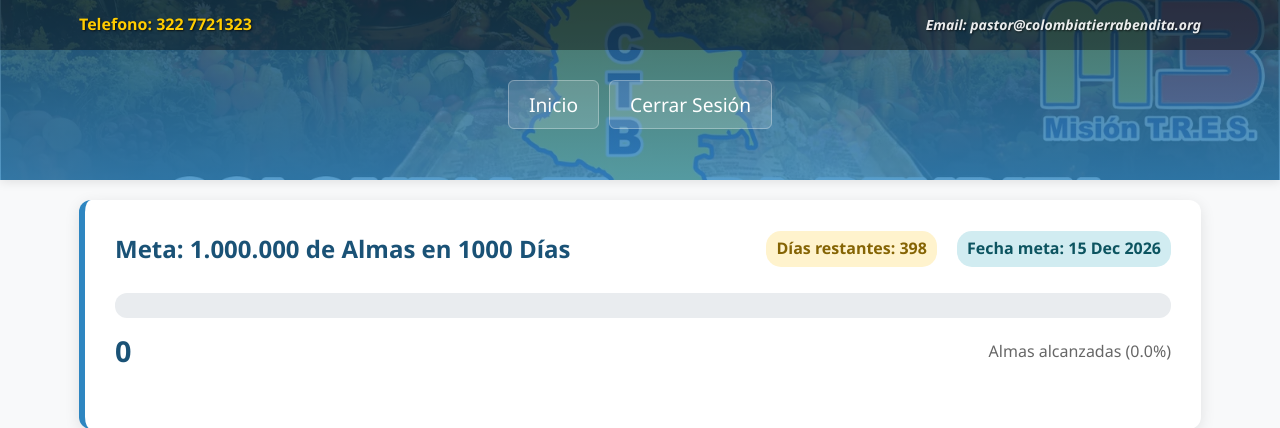
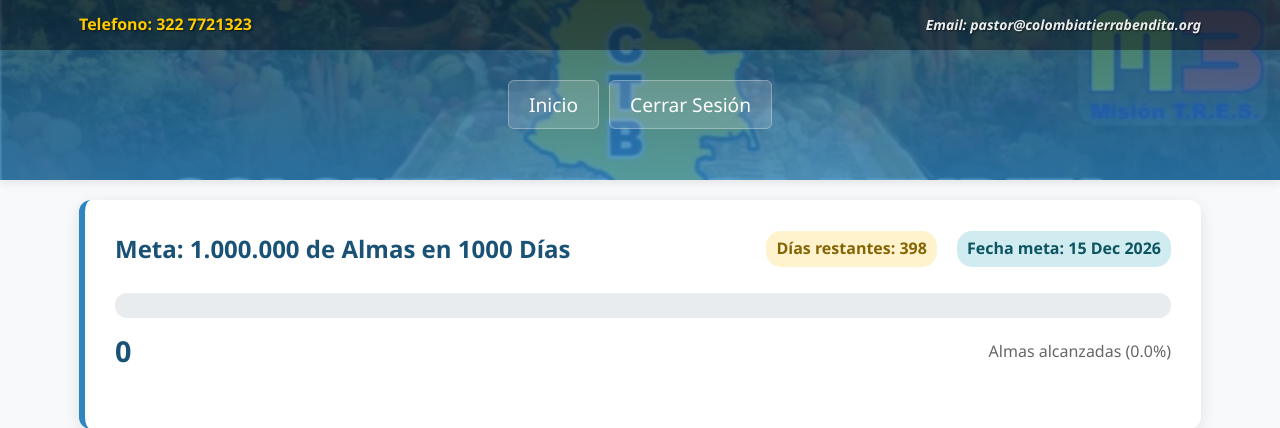
Before and after one commit to jaquinones65/CTB, a PHP site: page /panel-pastor.php in a window 1280 px wide. Shown: the top 428 px of the page. Run offline with PHP 8.4, Linux system fonts and the light colour scheme; the visitor is signed in with stand-in values (Sample User, id 1); data that the repository does not hold is empty; some libraries are stand-ins or nearby versions.

Commit message:
subo imagen cambiada

```diff
--- a/panel-pastor.php
+++ b/panel-pastor.php
@@ -276,7 +276,7 @@ $listaEvangelistas = $stmtEvTabla->fetchAll(PDO::FETCH_ASSOC);
             <div class="evangelizadores-results">
                 <div class="evangelizador-result-card" style="width:100%;">
                     <div class="evangelizador-info">
-                        <div class="table-wrapper">
+                        <div class="table-wrapper tabla-pastores">
                             <table id="tabla-evangelistas" class="display cell-border stripe" style="width:100%;">
                                 <thead>
                                     <tr>
--- a/styles.css
+++ b/styles.css
@@ -53,7 +53,6 @@ body {
     background-color: #f8f9fa;
 }
 
-
 .container {
     width: 90%;
     max-width: 1200px;
@@ -64,7 +63,7 @@ body {
 /* === HEADER STYLES CORREGIDO DEFINITIVO === */
 .ctb-header {
     background: linear-gradient(rgba(26, 82, 118, 0.8), rgba(46, 134, 193, 0.8)),
-                url('images/BANNER.WEBP') center/cover no-repeat !important;
+                url('images/LOGPEQ.JPG') center/cover no-repeat !important;
     color: white;
     box-shadow: 0 2px 10px rgba(0,0,0,0.1);
     position: relative;
```
